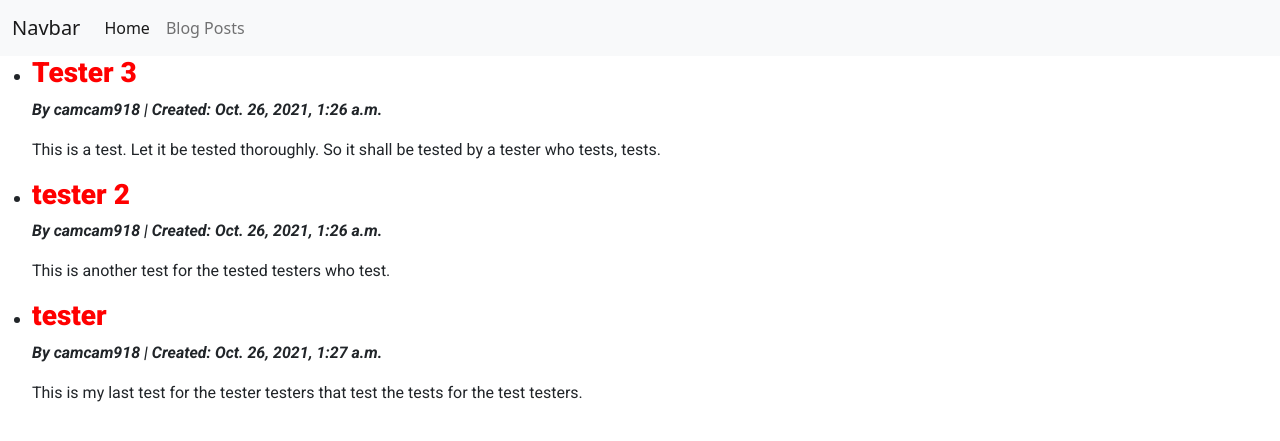
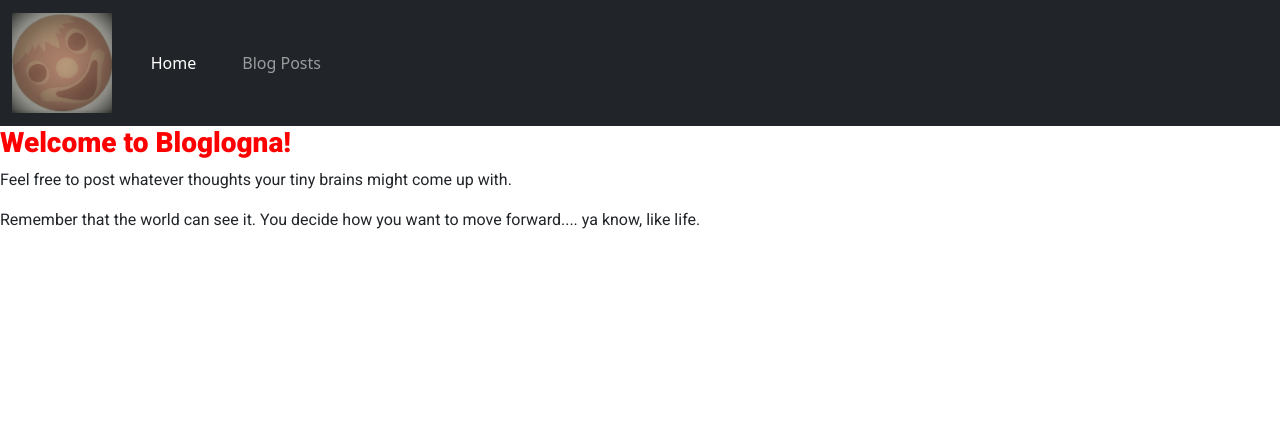
Before and after one commit to CamCam918/Bloglogna, a Django app: page / in a window 1280 px wide. Shown: the top 441 px of the page. Run offline with Django 3.2, Linux system fonts and the light colour scheme; data comes from the database, SQL or seed files in the repository.

Commit message:
FSDI112 - Session 4

```diff
--- a/blog/urls.py
+++ b/blog/urls.py
@@ -1,8 +1,9 @@
 from django.urls import path
-from .views import PostListView, PostDetailView
+from .views import PostListView, PostDetailView, HomePageView
 
 
 urlpatterns = [
-    path('', PostListView.as_view(), name='home'),
-    path ('posts/<int:pk>/', PostDetailView.as_view(), name='posts_detail'),
+    path('', HomePageView.as_view(), name='home'),
+    path('posts/', PostListView.as_view(), name='all_posts'),
+    path('posts/<int:pk>/', PostDetailView.as_view(), name='post_detail'),
 ]
--- a/blog/views.py
+++ b/blog/views.py
@@ -1,9 +1,11 @@
 from django.shortcuts import render
-from django.views.generic import ListView, DetailView
+from django.views.generic import ListView, DetailView, TemplateView
 from .models import Post
 
 # Create your views here.
 
+class HomePageView(TemplateView):
+    template_name = "home.html"
 class PostListView(ListView):
     model = Post
     template_name = "post_list.html"
--- a/config/settings.py
+++ b/config/settings.py
@@ -25,7 +25,7 @@ SECRET_KEY = 'django-insecure-3l(k+9biejd!yf&%8mvx7p!nbnoat&z8b%i4w7^1hkjdgy23y3
 # SECURITY WARNING: don't run with debug turned on in production!
 DEBUG = True
 
-ALLOWED_HOSTS = []
+ALLOWED_HOSTS = [".herokuapp.com", "localhost", "127.0.0.1"]
 
 
 # Application definition
--- a/static/css/base.css
+++ b/static/css/base.css
@@ -2,6 +2,7 @@ h2, h3 {
     color:red;
     font-family: 'Roboto', sans-serif;
     font-weight: 900;
+    text-decoration: none;
 }
 p {
     font-family: 'Roboto', sans-serif;
@@ -13,3 +14,28 @@ p {
     font-weight: 700;
     font-style: italic;
 }
+a {
+    text-decoration: none;
+    cursor: pointer;
+    color: red;
+}
+
+a:hover {
+    color: rgba(192, 35, 35, 0.589);
+}
+
+.nav-item {
+    border: none;
+}
+
+li {
+    margin: 5px;
+    list-style: none;
+    border: solid 2px black;
+    border-radius: 5px;
+    padding: 10px;
+}
+
+img {
+    height: 100px;
+}
--- a/templates/base.html
+++ b/templates/base.html
@@ -5,7 +5,6 @@
     <meta charset="UTF-8">
     <meta http-equiv="X-UA-Compatible" content="IE=edge">
     <meta name="viewport" content="width=device-width, initial-scale=1.0">
-
     <link href="https://cdn.jsdelivr.net/npm/bootstrap@5.1.3/dist/css/bootstrap.min.css"
     rel="stylesheet"
     integrity="sha384-1BmE4kWBq78iYhFldvKuhfTAU6auU8tT94WrHftjDbrCEXSU1oBoqyl2QvZ6jIW3"
@@ -21,19 +20,19 @@
     <title>{% block title %}Bloglogna{% endblock title %}</title>
 </head>
 <body>
-    <nav class="navbar navbar-expand-lg navbar-light bg-light">
+    <nav class="navbar navbar-expand-lg navbar-dark bg-dark">
         <div class="container-fluid">
-            <a class="navbar-brand" href="#">Navbar</a>
+            <a class="navbar-brand" href="{% url 'home' %}"><img src="{% static 'images/billy_roll.jpg' %}" alt="image alt text" /></a>
             <button class="navbar-toggler" type="button" data-bs-toggle="collapse" data-bs-target="#navbarNav" aria-controls="navbarNav" aria-expanded="false" aria-label="Toggle navigation">
                 <span class="navbar-toggler-icon"></span>
             </button>
             <div class="collapse navbar-collapse" id="navbarNav">
                 <ul class="navbar-nav">
                 <li class="nav-item">
-                    <a class="nav-link active" aria-current="page" href="#">Home</a>
+                    <a class="nav-link active" aria-current="page" href="{% url 'home' %}">Home</a>
                 </li>
                 <li class="nav-item">
-                    <a class="nav-link" href="#">Blog Posts</a>
+                    <a class="nav-link" href="{% url 'all_posts' %}">Blog Posts</a>
                 </li>
                 </ul>
             </div>
--- /dev/null
+++ b/templates/home.html
@@ -0,0 +1,10 @@
+{% extends 'base.html' %}
+
+{% block title %}Home Page{% endblock title %}
+
+{% block content %}
+    <h3>Welcome to Bloglogna!</h3>
+    <p>Feel free to post whatever thoughts your tiny brains might come up with.</p>
+    <p>Remember that the world can see it. You decide how you want to move forward.... ya know, like life.</p>
+
+{% endblock content %}
--- a/templates/post_detail.html
+++ b/templates/post_detail.html
@@ -6,4 +6,7 @@
     <h2> {{ post.title }}</h2>
     <p id="subtitle"> By: {{ post.author }}</p>
     <p> Content: {{ post.body }} </p>
+
+    Click <a href="{% url 'home' %}">here</a> to go to the homepage.
+    You can also click <a href="{% url 'all_posts' %}">here</a> to go back to the Post view, or don't. Who cares!?
 {% endblock content %}
--- a/templates/post_list.html
+++ b/templates/post_list.html
@@ -5,11 +5,13 @@
 {% block content %}
     <ul>
     {% for post in post_list %}
-        <li>
-            <a href="#"></a><h3>{{ post.title }}</h3>
+        <div id="{{ post.id }}">
+            <li>
+            <a href="{% url 'post_detail' post.id %}"><h3>{{ post.title }}</a></h3>
             <p id="subtitle">By {{ post.author }} | Created: {{ post.create_at }}</p>
             <p>{{ post.body }}</p>
-        </li>
+            </li>
+        </div>
         {% endfor %}
     </ul>
 {% endblock content%}
```
Also changed, not shown: static/images/billy_roll.jpg (added), 1 other file.
